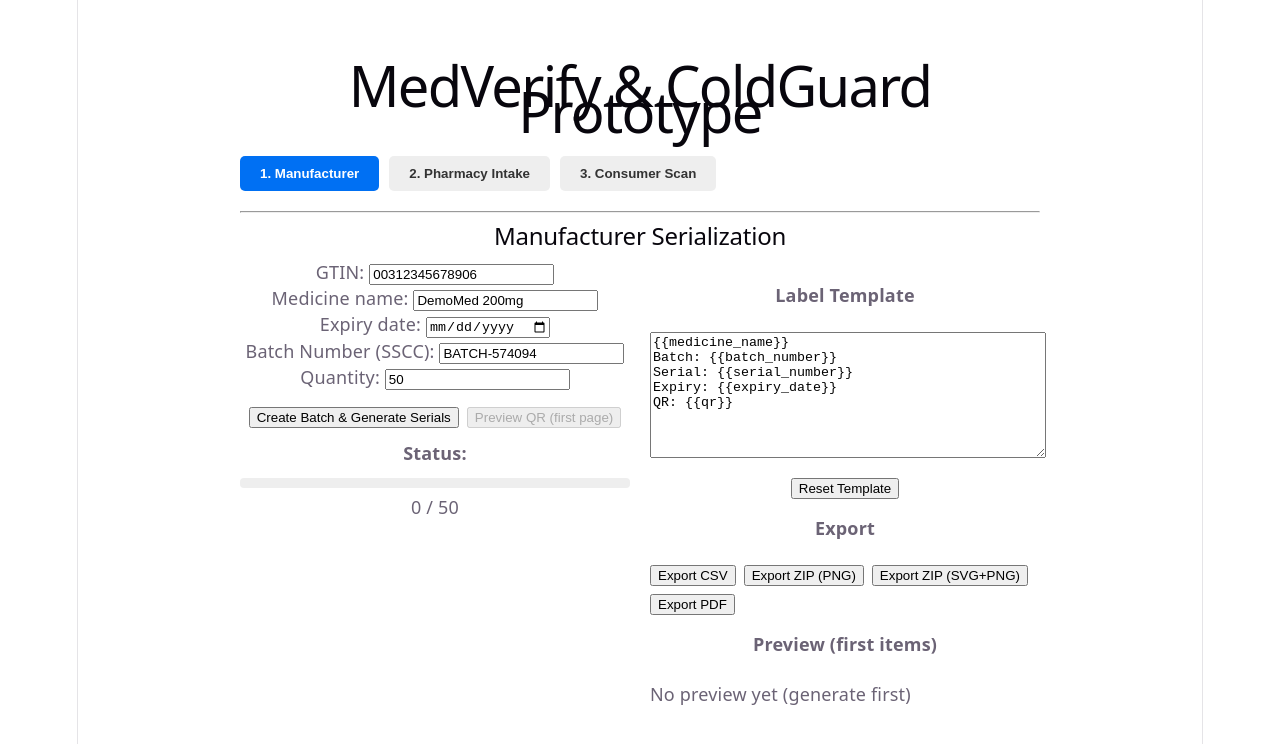
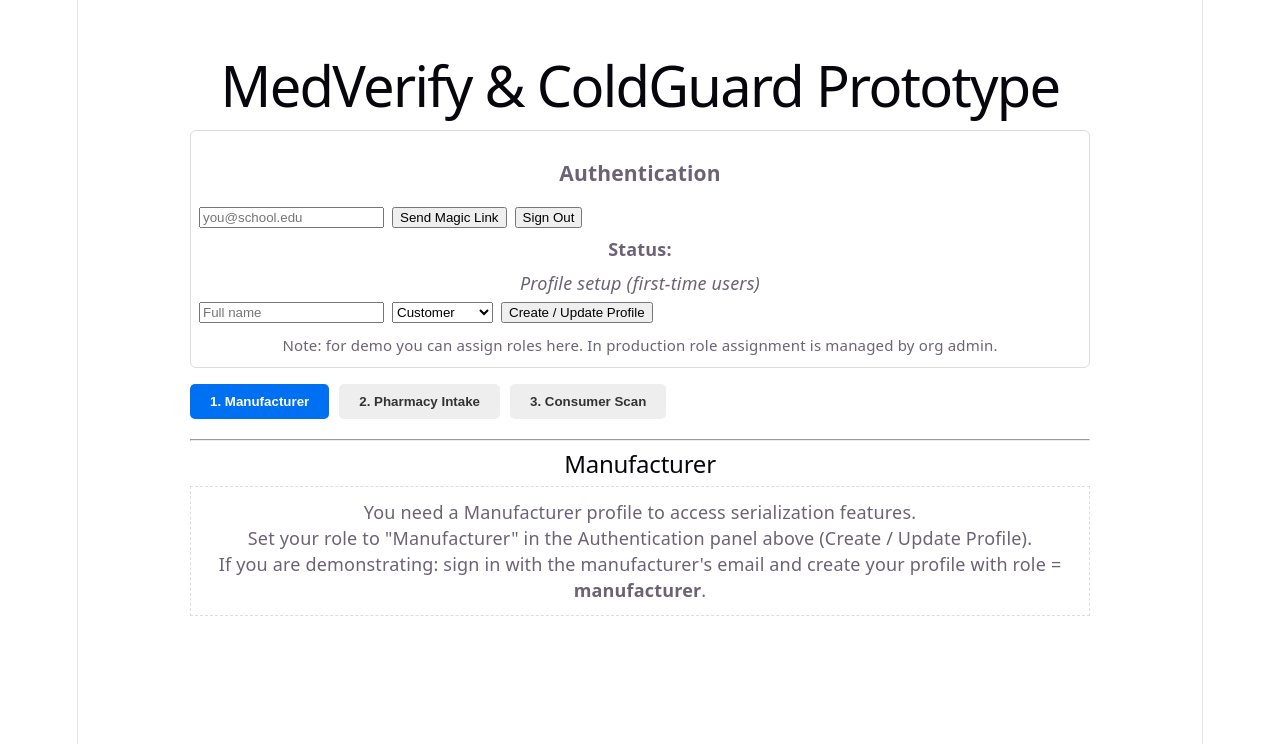
Before and after one commit to MadBollocks/SEM-IOT, a React (Vite) app: page / in a window 1280 px wide. Shown: the top 744 px of the page. Built offline with nearby package versions, Linux system fonts and the light colour scheme.

Commit message:
primitive login

```diff
--- a/src/App.jsx
+++ b/src/App.jsx
@@ -1,198 +1,107 @@
-import React, { useState } from 'react';
+// src/App.jsx
+import React, { useEffect, useState } from 'react';
 import { supabase } from './supabaseClient';
+import Auth from './components/Auth';
+import ManufacturerSerialization from './components/ManufacturerSerialization';
 import QRScanner from './components/QRScanner';
-import ManufacturerSerialization from './components/ManufacturerSerialization';
+import PharmacyHandoff from './components/PharmacyHandoff';
+
+// Keep or import other existing components if you prefer
+// (ManufacturerView removed — we use ManufacturerSerialization)
 
 export default function App() {
   const [activeTab, setActiveTab] = useState('manufacturer');
+  const [user, setUser] = useState(null);
+  const [profile, setProfile] = useState(null);
+
+  // Keep user session on reload
+  useEffect(() => {
+    (async () => {
+      const { data } = await supabase.auth.getSession();
+      setUser(data?.session?.user ?? null);
+      if (data?.session?.user) {
+        // fetch profile if exists
+        const { data: profileData } = await supabase.from('profiles').select('*').eq('id', data.session.user.id).single().catch(() => ({ data: null }));
+        setProfile(profileData ?? null);
+      }
+    })();
+  }, []);
 
   return (
-    <div style={{ fontFamily: 'system-ui, sans-serif', maxWidth: '800px', margin: '20px auto', padding: '20px' }}>
+    <div style={{ fontFamily: 'system-ui, sans-serif', maxWidth: '900px', margin: '20px auto', padding: '20px' }}>
       <h1>MedVerify & ColdGuard Prototype</h1>
 
-      {/* Navigation Tabs */}
+      <Auth onUser={setUser} onProfile={setProfile} />
+
       <div style={{ display: 'flex', gap: '10px', marginBottom: '20px' }}>
-        <button
-          onClick={() => setActiveTab('manufacturer')}
-          style={tabStyle(activeTab === 'manufacturer')}
-        >
-          1. Manufacturer
-        </button>
-        <button
-          onClick={() => setActiveTab('pharmacy')}
-          style={tabStyle(activeTab === 'pharmacy')}
-        >
-          2. Pharmacy Intake
-        </button>
-        <button
-          onClick={() => setActiveTab('consumer')}
-          style={tabStyle(activeTab === 'consumer')}
-        >
-          3. Consumer Scan
-        </button>
+        <button onClick={() => setActiveTab('manufacturer')} style={tabStyle(activeTab === 'manufacturer')}>1. Manufacturer</button>
+        <button onClick={() => setActiveTab('pharmacy')} style={tabStyle(activeTab === 'pharmacy')}>2. Pharmacy Intake</button>
+        <button onClick={() => setActiveTab('consumer')} style={tabStyle(activeTab === 'consumer')}>3. Consumer Scan</button>
       </div>
 
       <hr />
 
-      {/* Screen Views */}
-      {activeTab === 'manufacturer' && <ManufacturerSerialization />}
-      {activeTab === 'pharmacy' && <PharmacySimView />}
-      {activeTab === 'consumer' && <ConsumerSimView />}
+      {activeTab === 'manufacturer' && (
+        <div>
+          <h2>Manufacturer</h2>
+          {profile?.role === 'manufacturer' ? (
+            <ManufacturerSerialization profile={profile} />
+          ) : (
+            <div style={{ padding: 12, border: '1px dashed #ddd' }}>
+              <p>You need a Manufacturer profile to access serialization features.</p>
+              <p>Set your role to "Manufacturer" in the Authentication panel above (Create / Update Profile).</p>
+              <p>If you are demonstrating: sign in with the manufacturer's email and create your profile with role = <strong>manufacturer</strong>.</p>
+            </div>
+          )}
+        </div>
+      )}
+
+      {activeTab === 'pharmacy' && (
+        <div>
+          <h2>Pharmacy Intake</h2>
+          {profile?.role === 'pharmacy' ? (
+            <PharmacyHandoff />
+          ) : (
+            <div style={{ padding: 12, border: '1px dashed #ddd' }}>
+              <p>You need a Pharmacy profile to perform handoff. Set role to <strong>pharmacy</strong> in the Authentication panel.</p>
+            </div>
+          )}
+        </div>
+      )}
+
+      {activeTab === 'consumer' && (
+        <div>
+          <h2>Consumer Scan</h2>
+          <p>Signed in as: {user?.email ?? 'guest'} — role: {profile?.role ?? 'none'}</p>
+          <ConsumerScanWrapper profile={profile} />
+        </div>
+      )}
     </div>
   );
 }
 
-const tabStyle = (isActive) => ({
-  padding: '10px 20px',
-  cursor: 'pointer',
-  background: isActive ? '#0070f3' : '#eee',
-  color: isActive ? '#fff' : '#333',
-  border: 'none',
-  borderRadius: '5px',
-  fontWeight: 'bold'
-});
-
-/* ==========================================================================
-   1. MANUFACTURER SCREEN (Direct Client-Side Batch Creation)
-   ========================================================================== */
-function ManufacturerView() {
-  const [gtin, setGtin] = useState('00312345678906');
-  const [quantity, setQuantity] = useState(50); // Kept modest for fast browser generation
-  const [parentSscc, setParentSscc] = useState(`SSCC-${Math.floor(100000 + Math.random() * 900000)}`);
-  const [status, setStatus] = useState('');
-
-  const handleGenerateBatch = async (e) => {
-    e.preventDefault();
-    setStatus('Creating parent batch...');
-
-    // 1. Insert Parent Shipment directly
-    const { error: parentErr } = await supabase
-      .from('parent_shipments')
-      .insert([{ sscc: parentSscc, status: 'IN_TRANSIT', is_compromised: false }]);
-
-    if (parentErr) return setStatus(`❌ Error: ${parentErr.message}`);
-
-    // 2. Generate and Insert Child Serials
-    setStatus(`Generating ${quantity} serial items...`);
-    const children = [];
-    for (let i = 1; i <= quantity; i++) {
-      children.push({
-        gtin: gtin,
-        serial: i.toString().padStart(6, '0'),
-        parent_sscc: parentSscc,
-        status: 'IN_TRANSIT'
-      });
-    }
-
-    const { error: childErr } = await supabase.from('child_items').insert(children);
-    if (childErr) return setStatus(`❌ Error inserting children: ${childErr.message}`);
-
-    setStatus(`✅ Batch created successfully! SSCC: ${parentSscc}`);
-  };
-
-  return (
-    <div>
-      <h2>Manufacturer Admin</h2>
-      <form onSubmit={handleGenerateBatch} style={{ display: 'flex', flexDirection: 'column', gap: '10px', maxWidth: '400px' }}>
-        <label>GTIN: <input type="text" value={gtin} onChange={(e) => setGtin(e.target.value)} required /></label>
-        <label>Quantity: <input type="number" value={quantity} onChange={(e) => setQuantity(Number(e.target.value))} required /></label>
-        <label>Parent SSCC: <input type="text" value={parentSscc} onChange={(e) => setParentSscc(e.target.value)} required /></label>
-        <button type="submit" style={{ padding: '10px', background: '#0070f3', color: '#fff', border: 'none' }}>
-          Generate Batch & Items
-        </button>
-      </form>
-      {status && <p><strong>{status}</strong></p>}
-    </div>
-  );
-}
-
-/* ==========================================================================
-   2. PHARMACY INTAKE SCREEN (Hardware Simulator)
-   ========================================================================== */
-function PharmacySimView() {
-  const [sscc, setSscc] = useState('');
-  const [minTemp, setMinTemp] = useState(3.0);
-  const [maxTemp, setMaxTemp] = useState(7.5);
-  const [status, setStatus] = useState('');
-
-  const handleSimulateSync = async () => {
-    if (!sscc) return alert('Enter an SSCC code');
-    setStatus('Syncing environmental payload...');
-
-    // Check if shipment was breached (e.g., standard cold chain is 2°C - 8°C)
-    const isCompromised = minTemp < 2.0 || maxTemp > 8.0;
-
-    // 1. Log Thermal Audit Data
-    const { error: logErr } = await supabase.from('thermal_logs').insert([{
-      parent_sscc: sscc,
-      min_temp: minTemp,
-      max_temp: maxTemp,
-      out_of_bounds_duration: isCompromised ? 120 : 0
-    }]);
-
-    if (logErr) return setStatus(`❌ Logging failed: ${logErr.message}`);
-
-    // 2. Update Parent State & Safety Flag
-    const { error: parentErr } = await supabase
-      .from('parent_shipments')
-      .update({ status: 'RECEIVED_AT_PHARMACY', is_compromised: isCompromised })
-      .eq('sscc', sscc);
-
-    if (parentErr) return setStatus(`❌ Parent update failed: ${parentErr.message}`);
-
-    // 3. Update all linked child items state to RECEIVED_AT_PHARMACY
-    await supabase.from('child_items').update({ status: 'RECEIVED_AT_PHARMACY' }).eq('parent_sscc', sscc);
-
-    if (isCompromised) {
-      setStatus(`🔴 Handoff complete with BREACH ALERT. Max temp reached ${maxTemp}°C.`);
-    } else {
-      setStatus(`🟢 Handoff complete! Cold-chain verified safe.`);
-    }
-  };
-
-  return (
-    <div>
-      <h2>Pharmacy Intake (Simulated BLE Sync)</h2>
-      <div style={{ display: 'flex', flexDirection: 'column', gap: '10px', maxWidth: '400px' }}>
-        <label>Parent SSCC Code: <input type="text" placeholder="SSCC-XXXXXX" value={sscc} onChange={(e) => setSscc(e.target.value)} /></label>
-
-        <div style={{ border: '1px solid #ccc', padding: '10px', borderRadius: '5px' }}>
-          <h4>Simulated Sensor Hardware Readings:</h4>
-          <label>Min Temp (°C): <input type="number" step="0.1" value={minTemp} onChange={(e) => setMinTemp(Number(e.target.value))} /></label>
-          <br /><br />
-          <label>Max Temp (°C): <input type="number" step="0.1" value={maxTemp} onChange={(e) => setMaxTemp(Number(e.target.value))} /></label>
-        </div>
-
-        <button onClick={handleSimulateSync} style={{ padding: '10px', background: '#10B981', color: '#fff', border: 'none' }}>
-          Simulate BLE Thermal Handshake
-        </button>
-      </div>
-      {status && <p><strong>{status}</strong></p>}
-    </div>
-  );
-}
-
-/* ==========================================================================
-   3. CONSUMER VERIFICATION SCREEN (Stateful Serialization UI)
-   ========================================================================== */
-async function hashDeviceId(rawId) {
-  const encoder = new TextEncoder();
-  const data = encoder.encode(rawId + "MedVerify_SecureSalt_2026");
-  const hashBuffer = await crypto.subtle.digest('SHA-256', data);
-  const hashArray = Array.from(new Uint8Array(hashBuffer));
-  return hashArray.map(b => b.toString(16).padStart(2, '0')).join('');
-}
-
-function ConsumerSimView() {
+function ConsumerScanWrapper({ profile }) {
   const [deviceId, setDeviceId] = useState('user-device-abc');
   const [verificationResult, setVerificationResult] = useState(null);
   const [isScanning, setIsScanning] = useState(true);
   const [scannedData, setScannedData] = useState({ gtin: '', serial: '' });
 
+  async function hashDeviceId(rawId) {
+    const encoder = new TextEncoder();
+    const data = encoder.encode(rawId + 'MedVerify_SecureSalt_2026');
+    const hashBuffer = await crypto.subtle.digest('SHA-256', data);
+    const hashArray = Array.from(new Uint8Array(hashBuffer));
+    return hashArray.map(b => b.toString(16).padStart(2, '0')).join('');
+  }
+
   const executeVerification = async (scannedGtin, scannedSerial) => {
+    if (!profile) {
+      setVerificationResult({ color: '#B45309', fontColor: '#fff', text: 'Please sign in and create a profile (customer) before verifying.' });
+      return;
+    }
+
     setVerificationResult({ color: '#333', fontColor: '#FFF', text: 'Verifying with Supabase...' });
 
-    // Hash the ID locally before database comparison
     const hashedDeviceToken = await hashDeviceId(deviceId);
 
     const { data: item, error } = await supabase
@@ -216,7 +125,7 @@ function ConsumerSimView() {
 
     if (item.status === 'RECEIVED_AT_PHARMACY' || item.status === 'ACTIVATED') {
       if (!item.device_id_hash) {
-        // Store only the irreversible hash in the database
+        // Bind to device
         await supabase.from('child_items').update({ status: 'ACTIVATED', device_id_hash: hashedDeviceToken }).match({ gtin: scannedGtin, serial: scannedSerial });
         return setVerificationResult({ color: '#047857', fontColor: '#FFFFFF', text: '🟢 GREEN: Authentic & Safe' });
       } else if (item.device_id_hash === hashedDeviceToken) {
@@ -230,21 +139,18 @@ function ConsumerSimView() {
     return setVerificationResult({ color: '#B45309', fontColor: '#FFFFFF', text: '🟡 YELLOW: Data Incomplete' });
   };
 
-  // Reuse existing GS1 parsing logic: handleScan expects detectedCodes array
   const handleScan = (detectedCodes) => {
     if (detectedCodes && detectedCodes.length > 0) {
       const rawText = detectedCodes[0].rawValue;
-
-      // Expected GS1 Syntax: https://medverify.app/01/{gtin}/21/{serial}
+      // parse GS1
       const urlParts = rawText.split('/');
       const gtinIndex = urlParts.indexOf('01') + 1;
       const serialIndex = urlParts.indexOf('21') + 1;
 
       if (gtinIndex > 0 && serialIndex > 0 && urlParts[gtinIndex] && urlParts[serialIndex]) {
-        setIsScanning(false); // Turn off camera
+        setIsScanning(false);
         const extractedGtin = urlParts[gtinIndex];
         const extractedSerial = urlParts[serialIndex];
-
         setScannedData({ gtin: extractedGtin, serial: extractedSerial });
         executeVerification(extractedGtin, extractedSerial);
       } else {
@@ -254,67 +160,43 @@ function ConsumerSimView() {
     }
   };
 
-  // This handles raw decoded strings from QRScanner
-  const handleScanFromRaw = (rawText) => {
-    if (rawText) {
-      handleScan([{ rawValue: rawText }]);
-    } else {
-      setVerificationResult({ color: '#B91C1C', fontColor: '#FFFFFF', text: '🔴 RED ALERT: No code detected in image' });
-    }
-  };
-
   return (
     <div>
-      <h2>Consumer Scan Verification</h2>
-
-      <div style={{ marginBottom: '20px', maxWidth: '400px' }}>
+      <div style={{ marginBottom: 16 }}>
         <label>Simulated Device ID:
-          <select value={deviceId} onChange={(e) => setDeviceId(e.target.value)} style={{ marginLeft: '10px', padding: '5px' }}>
-            <option value="user-device-abc">Device A (Original Phone)</option>
-            <option value="user-device-xyz">Device B (Cloner Phone)</option>
+          <select value={deviceId} onChange={(e) => setDeviceId(e.target.value)} style={{ marginLeft: 8 }}>
+            <option value="user-device-abc">Device A</option>
+            <option value="user-device-xyz">Device B</option>
           </select>
         </label>
       </div>
 
       {isScanning ? (
-        <div style={{ maxWidth: '400px', border: '4px solid #333', borderRadius: '8px', overflow: 'hidden' }}>
-          <QRScanner
-            onDetected={(rawText) => {
-              handleScanFromRaw(rawText);
-            }}
-            verbose={false}
-          />
+        <div style={{ maxWidth: 420, border: '4px solid #333', borderRadius: 8, overflow: 'hidden' }}>
+          <QRScanner onDetected={(rawText) => { handleScan([{ rawValue: rawText }]); }} />
         </div>
       ) : (
-        <button
-          onClick={() => {
-            setIsScanning(true);
-            setVerificationResult(null);
-            setScannedData({ gtin: '', serial: '' });
-          }}
-          style={{ padding: '10px 20px', background: '#0056B3', color: '#fff', border: 'none', cursor: 'pointer', borderRadius: '5px' }}
-        >
+        <button onClick={() => { setIsScanning(true); setVerificationResult(null); setScannedData({ gtin: '', serial: '' }); }}>
           Scan Another Item
         </button>
       )}
 
       {scannedData.gtin && (
-        <p style={{ marginTop: '15px' }}>
+        <p style={{ marginTop: 12 }}>
           <strong>Detected GTIN:</strong> {scannedData.gtin} | <strong>Serial:</strong> {scannedData.serial}
         </p>
       )}
 
       {verificationResult && (
         <div style={{
-          marginTop: '20px',
-          padding: '20px',
-          borderRadius: '8px',
+          marginTop: 16,
+          padding: 16,
+          borderRadius: 8,
           backgroundColor: verificationResult.color,
           color: verificationResult.fontColor,
           fontWeight: 'bold',
-          fontSize: '18px',
-          textAlign: 'center',
-          border: '2px solid rgba(0,0,0,0.1)'
+          fontSize: 16,
+          textAlign: 'center'
         }}>
           {verificationResult.text}
         </div>
@@ -322,3 +204,13 @@ function ConsumerSimView() {
     </div>
   );
 }
+
+const tabStyle = (isActive) => ({
+  padding: '10px 20px',
+  cursor: 'pointer',
+  background: isActive ? '#0070f3' : '#eee',
+  color: isActive ? '#fff' : '#333',
+  border: 'none',
+  borderRadius: '5px',
+  fontWeight: 'bold'
+});
--- /dev/null
+++ b/src/components/Auth.jsx
@@ -0,0 +1,140 @@
+// src/components/Auth.jsx
+import React, { useEffect, useState } from 'react';
+import { supabase } from '../supabaseClient';
+
+// Props: onUser(user), onProfile(profile)
+// - onUser called with supabase user object or null
+// - onProfile called with profile row or null
+export default function Auth({ onUser, onProfile }) {
+  const [email, setEmail] = useState('');
+  const [status, setStatus] = useState('');
+  const [profile, setProfile] = useState(null);
+  const [roleChoice, setRoleChoice] = useState('customer');
+  const [name, setName] = useState('');
+
+  useEffect(() => {
+    // On mount, check initial session
+    (async () => {
+      const { data: { session } } = await supabase.auth.getSession();
+      const user = session?.user ?? null;
+      onUser && onUser(user);
+      if (user) await loadProfile(user.id);
+    })();
+
+    const { data: listener } = supabase.auth.onAuthStateChange(async (_event, session) => {
+      const user = session?.user ?? null;
+      onUser && onUser(user);
+      if (user) {
+        await loadProfile(user.id);
+      } else {
+        setProfile(null);
+        onProfile && onProfile(null);
+      }
+    });
+
+    return () => listener?.subscription?.unsubscribe?.();
+    // eslint-disable-next-line react-hooks/exhaustive-deps
+  }, []);
+
+  async function loadProfile(userId) {
+    try {
+      const { data, error } = await supabase.from('profiles').select('*').eq('id', userId).single();
+      if (error && error.code !== 'PGRST116') { /* ignore not found */ }
+      setProfile(data ?? null);
+      onProfile && onProfile(data ?? null);
+    } catch (err) {
+      console.error('profile load error', err);
+    }
+  }
+
+  async function signIn() {
+    setStatus('Sending magic link...');
+    const { error } = await supabase.auth.signInWithOtp({ email });
+    if (error) setStatus(`Error: ${error.message}`);
+    else setStatus('Magic link sent. Check your email.');
+  }
+
+  async function signOut() {
+    await supabase.auth.signOut();
+    setStatus('Signed out');
+    setProfile(null);
+    onUser && onUser(null);
+    onProfile && onProfile(null);
+  }
+
+  async function ensureProfileForUser(user) {
+    if (!user) return;
+    // if profile exists already we loaded it; otherwise create using roleChoice and name
+    try {
+      const { data } = await supabase.from('profiles').select('*').eq('id', user.id).single();
+      if (data) {
+        setProfile(data);
+        onProfile && onProfile(data);
+        return data;
+      }
+    } catch (err) {
+      // not found or error - proceed to upsert
+    }
+
+    // Upsert the profile row (id MUST be auth.uid())
+    const payload = {
+      id: user.id,
+      email: user.email,
+      full_name: name || null,
+      role: roleChoice,
+      org: null
+    };
+
+    const { error } = await supabase.from('profiles').upsert(payload, { returning: 'representation' });
+    if (error) {
+      console.error('profile upsert err', error);
+      setStatus(`Profile creation error: ${error.message}`);
+      return null;
+    }
+
+    // reload profile
+    const { data } = await supabase.from('profiles').select('*').eq('id', user.id).single();
+    setProfile(data);
+    onProfile && onProfile(data);
+    setStatus('Profile created');
+    return data;
+  }
+
+  return (
+    <div style={{ marginBottom: 16, padding: 8, border: '1px solid #ddd', borderRadius: 6 }}>
+      <h3>Authentication</h3>
+      <div style={{ display: 'flex', gap: 8, alignItems: 'center' }}>
+        <input placeholder="you@school.edu" type="email" value={email} onChange={(e) => setEmail(e.target.value)} />
+        <button onClick={signIn}>Send Magic Link</button>
+        <button onClick={signOut}>Sign Out</button>
+      </div>
+
+      <div style={{ marginTop: 8 }}>
+        <strong>Status:</strong> {status}
+      </div>
+
+      <div style={{ marginTop: 8 }}>
+        <p style={{ margin: 0 }}><em>Profile setup (first-time users)</em></p>
+        <div style={{ display: 'flex', gap: 8, marginTop: 6 }}>
+          <input placeholder="Full name" value={name} onChange={(e) => setName(e.target.value)} />
+          <select value={roleChoice} onChange={(e) => setRoleChoice(e.target.value)}>
+            <option value="customer">Customer</option>
+            <option value="pharmacy">Pharmacy</option>
+            <option value="manufacturer">Manufacturer</option>
+          </select>
+          <button onClick={async () => {
+            // get current user and create profile
+            const { data: { user } } = await supabase.auth.getUser();
+            if (!user) return setStatus('Sign in first (send magic link).');
+            setStatus('Creating/updating profile...');
+            await ensureProfileForUser(user);
+          }}>Create / Update Profile</button>
+        </div>
+      </div>
+
+      <div style={{ marginTop: 8 }}>
+        <small>Note: for demo you can assign roles here. In production role assignment is managed by org admin.</small>
+      </div>
+    </div>
+  );
+}
```
